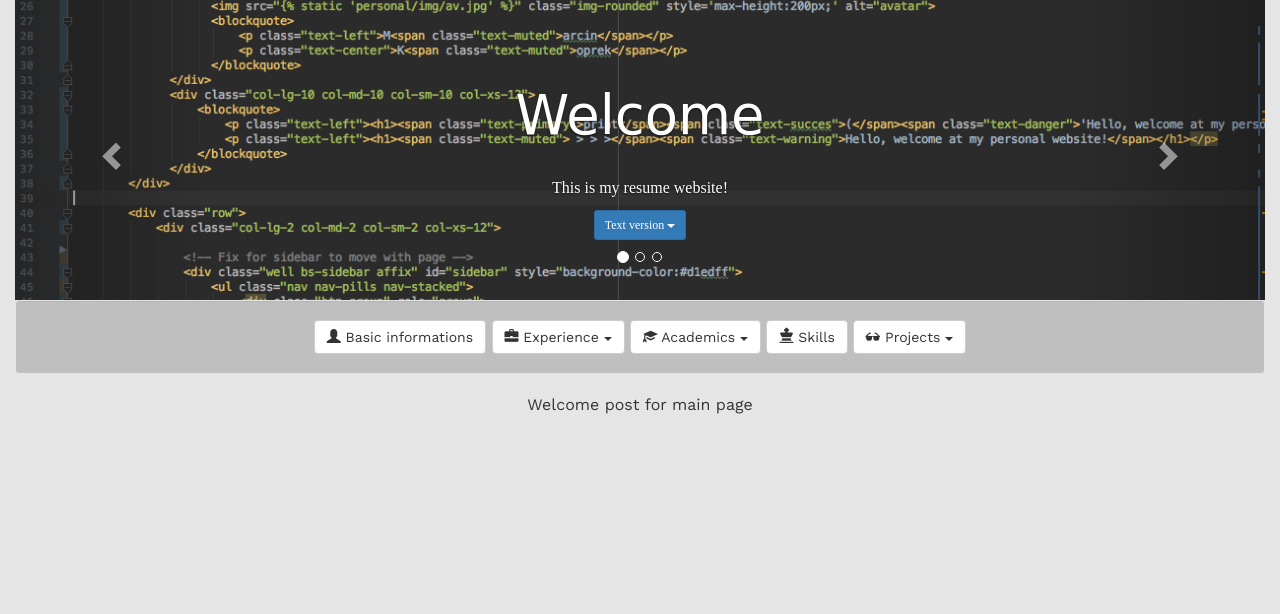
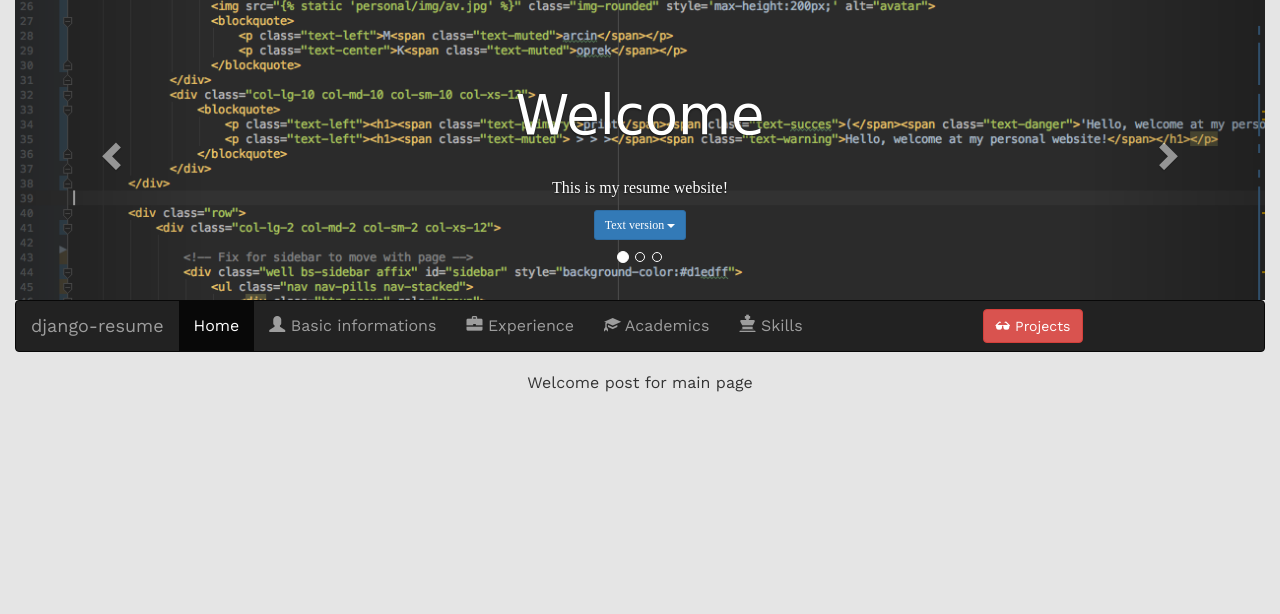
Before and after one commit to mkopr/django-resume, a Django app: page / in a window 1280 px wide. Shown: the top 614 px of the page. Run offline with Django 3.2, Linux system fonts and the light colour scheme; some libraries are stand-ins or nearby versions; some web fonts are replaced.

Commit message:
Add navbar in header.

```diff
--- a/mysite/personal/templates/personal/header.html
+++ b/mysite/personal/templates/personal/header.html
@@ -103,41 +103,21 @@
     </a>
 </div>
 
-
-        <center>
-            <div class="dropdown">
-                <div class="well bs-sidebar" id="sidebar"
-                             style="background-color:#bfbfbf">
-                    <button type="button" class="btn btn-default" data-toggle="dropdown"
-                            data-placement="bottom" aria-haspopup="true"
-                            aria-expanded="false" href="^basic-info/">
-                        <span class="glyphicon glyphicon-user">
-                        </span> Basic informations</button>
-                        <ul class="dropdown-menu">
-                        test dropdown...
-                        </ul>
-
-                    <button type="button" class="btn btn-default" data-toggle="dropdown"
-                            data-placement="bottom">
-                        <span class="glyphicon glyphicon-briefcase">
-                        </span> Experience <span class="caret"></span></button>
-
-                    <button type="button" class="btn btn-default" data-toggle="dropdown"
-                            data-placement="bottom">
-                        <span class="glyphicon glyphicon-education">
-                        </span> Academics <span class="caret"></span></button>
-
-                    <button type="button" class="btn btn-default" data-toggle="dropdown"
-                            data-placement="bottom">
-                        <span class="glyphicon glyphicon-king">
-                        </span> Skills</button>
-
-                    <button type="button" class="btn btn-default" data-toggle="dropdown"
-                            data-placement="bottom">
-                        <span class="glyphicon glyphicon-sunglasses">
-                        </span> Projects <span class="caret"></span></button>
+        <center><nav class="navbar navbar-inverse">
+            <div class="container-fluid">
+                <div class="navbar-header">
+                    <a class="navbar-brand" href="#">django-resume</a>
                 </div>
+                <ul class="nav navbar-nav">
+                    <li class="active"><a href="#">Home</a></li>
+                    <li><a href="#"><span class="glyphicon glyphicon-user"></span> Basic informations </a></li>
+                    <li><a href="#"><span class="glyphicon glyphicon-briefcase"></span> Experience</a></li>
+                    <li><a href="#"><span class="glyphicon glyphicon-education"></span> Academics</a></li>
+                    <li><a href="#"><span class="glyphicon glyphicon-king"></span> Skills</a></li>
+                </ul>
+                <button class="btn btn-danger navbar-btn"><span class="glyphicon glyphicon-sunglasses"></span> Projects </button>
             </div>
+        </nav>
         </center>
 
         <div>
```
